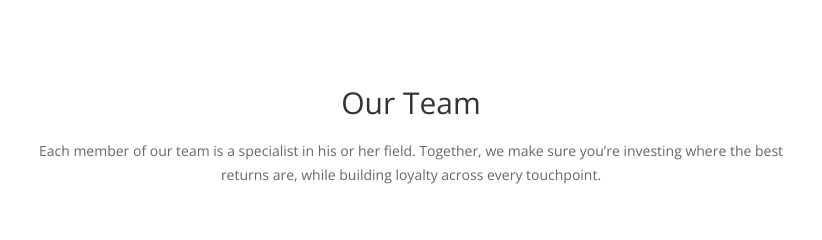
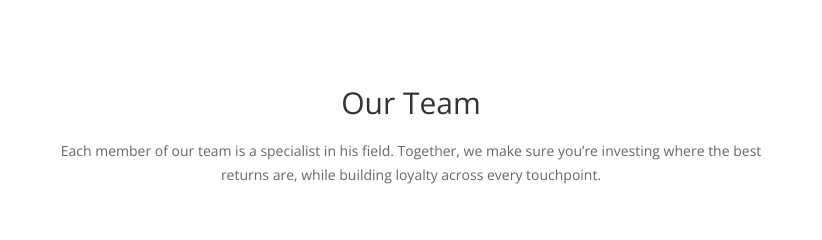
Before and after one commit to sg2nq/aura, a plain HTML site: page index.html in a window 1280 px wide. Shown: the part 1740-1980 px from the top of the page, 229-1051 px from the left. Drawn offline with nearby package versions, Linux system fonts and the light colour scheme; some packages are replaced by stand-ins of ours.

Commit message:
Update index.html

```diff
--- a/index.html
+++ b/index.html
@@ -195,7 +195,7 @@
       <div class="row">
         <div class="heading text-center col-sm-8 col-sm-offset-2 wow fadeInUp" data-wow-duration="100ms" data-wow-delay="300ms">
           <h2>Our Team</h2>
-          <p>Each member of our team is a specialist in his or her field. Together, we make sure you’re investing where the best returns are, while building loyalty across every touchpoint.</p>
+          <p>Each member of our team is a specialist in his field. Together, we make sure you’re investing where the best returns are, while building loyalty across every touchpoint.</p>
         </div>
       </div>
       <div class="team-members">
```
